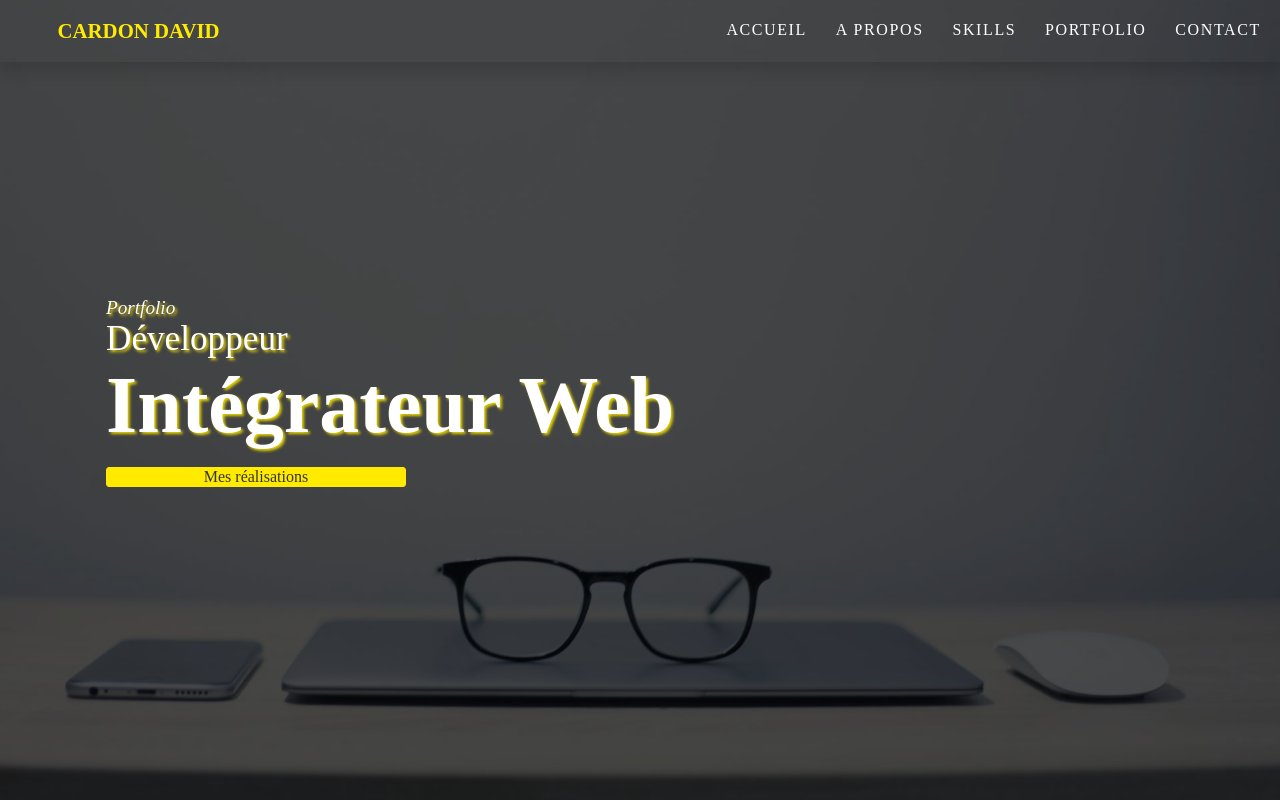
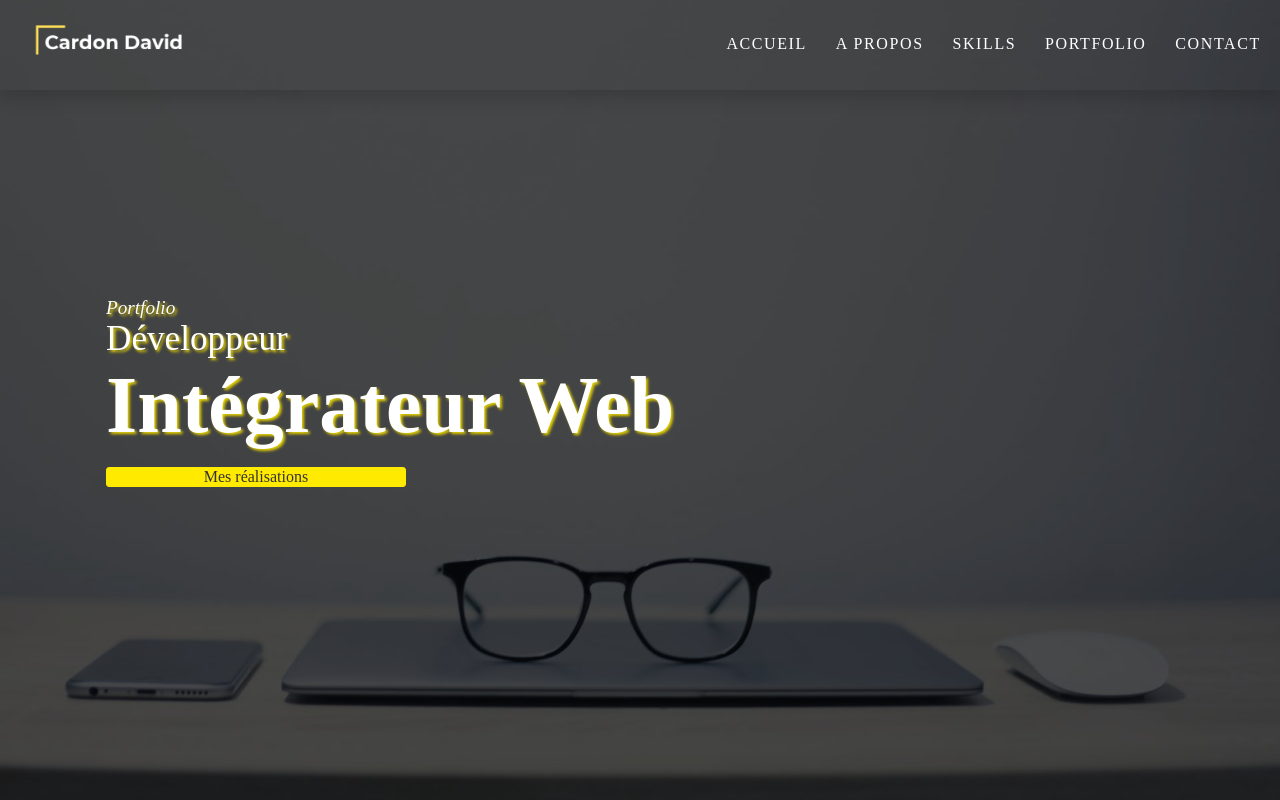
Before and after one commit to davidotch/portfolio, a React (Create React App) app: page / in a window 1280 px wide. Shown: the top 800 px of the page. Built offline with nearby package versions, Linux system fonts and the light colour scheme; a web font is replaced by a local one.

Commit message:
add logo

```diff
--- a/src/components/Header/header.js
+++ b/src/components/Header/header.js
@@ -1,5 +1,5 @@
 import React, { useState } from "react";
-// import { Link } from "react-router-dom";
+import Logo from '../../assets/logo.png';
 
 export default function Header() {
 
@@ -18,11 +18,8 @@ export default function Header() {
   return (
     <header className={color ? 'header header_color' : 'header'}>
 
-      <ul className="header_logo">
-        <li>
-          <a href="/" className="header_logo">CARDON DAVID</a>
-        </li>
-      </ul>
+      <img src={Logo} alt="Logo" className="header_logo" />
+
 
       <ul className="header_link">
         <li className="header_link_active">
--- a/src/sass/components/_header.scss
+++ b/src/sass/components/_header.scss
@@ -3,6 +3,7 @@
     top: 0;
     right: 0;
     left: 0;
+    height: 90px;
     z-index: 1000;
     box-shadow: 0 0.5rem 1rem rgba(0,0,0,0.15)!important;
     @include flex(row, space-between, center);
@@ -13,15 +14,7 @@
         background-color: rgba(0,0,0,.9)!important;
     }
     &_logo {
-        font-size: 1.3rem;
-        padding: 1.2rem;
-        color: $color-secondary;
-        align-items: center;
-        font-weight: bolder;
-        :hover {
-            transform: scale(1.1);
-            transition: all .5s ease-in;
-        }
+        width: 15%;
     }
     &_link {
         display: flex;
```
Also changed, not shown: src/sass/main.css.
